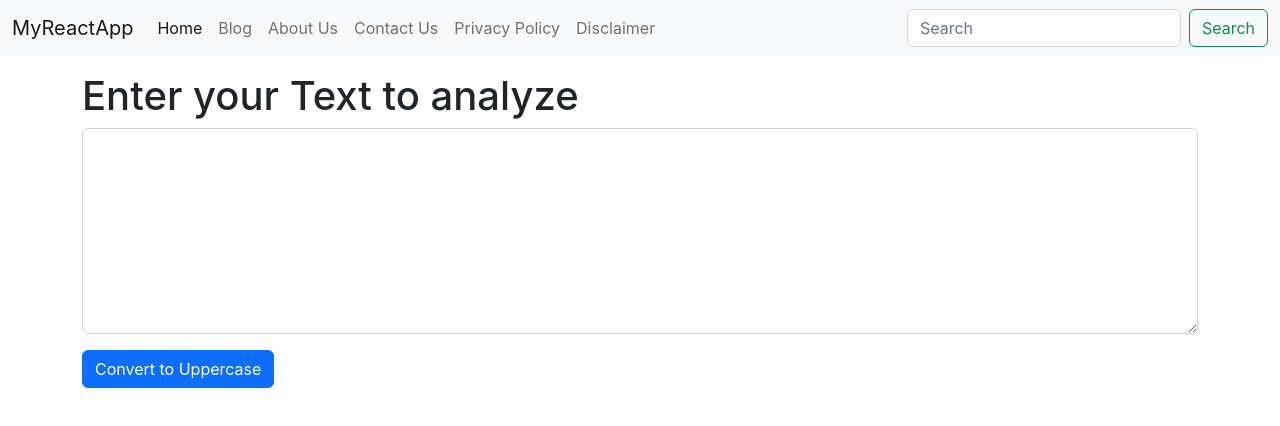
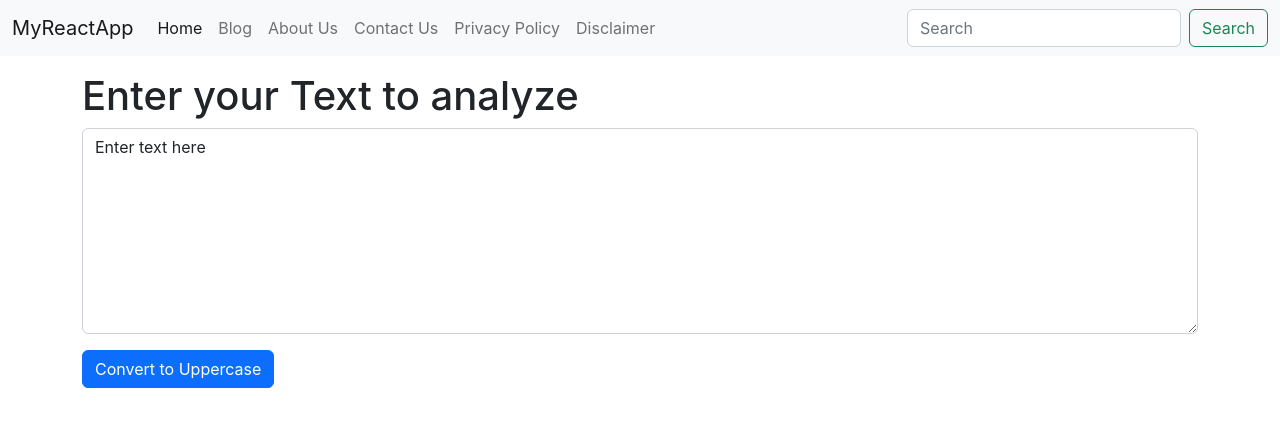
Before and after one commit to kishorkhatri/myreactapp, a React (Create React App) app: page / in a window 1280 px wide. Shown: the top 426 px of the page. Built offline with nearby package versions, Linux system fonts and the light colour scheme.

Commit message:
Convert to Uppercase complate

```diff
--- a/src/components/Textform.js
+++ b/src/components/Textform.js
@@ -1,13 +1,28 @@
-import React from 'react'
+import React, {useState} from 'react'
 
-export default function Textform (props) {
+
+export default function TextForm(props) {
+    const handleUpClick = ()=>{
+        // console.log("Uppercase was clicked: " +  text);
+        let newText = text.toUpperCase();
+        setText(newText)
+    }
+
+    const handleOnChange = (event)=>{
+        // console.log("On change");
+        setText(event.target.value)
+    }
+
+    const [text, setText] = useState('Enter text here');
+    // text = "new text"; // Wrong way to change the state
+    // setText("new text"); // Correct way to change the state
     return (
         <div>
             <h1>{props.heading}</h1>
             <div className="mb-3">
-    <textarea className="form-control" id="mybox" rows="8"></textarea>
+            <textarea className="form-control" value={text} onChange={handleOnChange} id="myBox" rows="8"></textarea>
             </div>
-    <button className="btn btn-primary">Convert to Uppercase</button>
+            <button className="btn btn-primary" onClick={handleUpClick}>Convert to Uppercase</button>
         </div>
     )
 }
```
Lines whose indentation alone changed are shown as unchanged.
